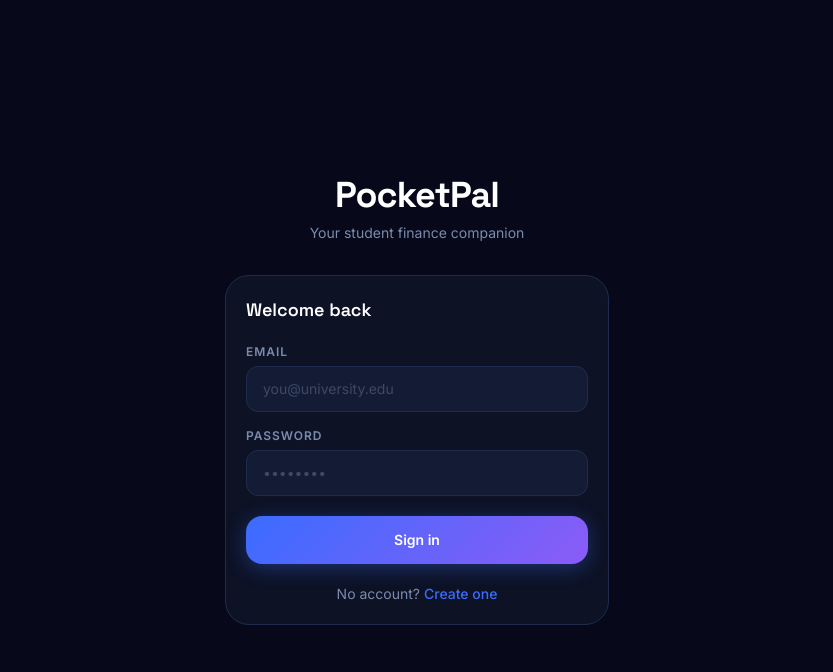
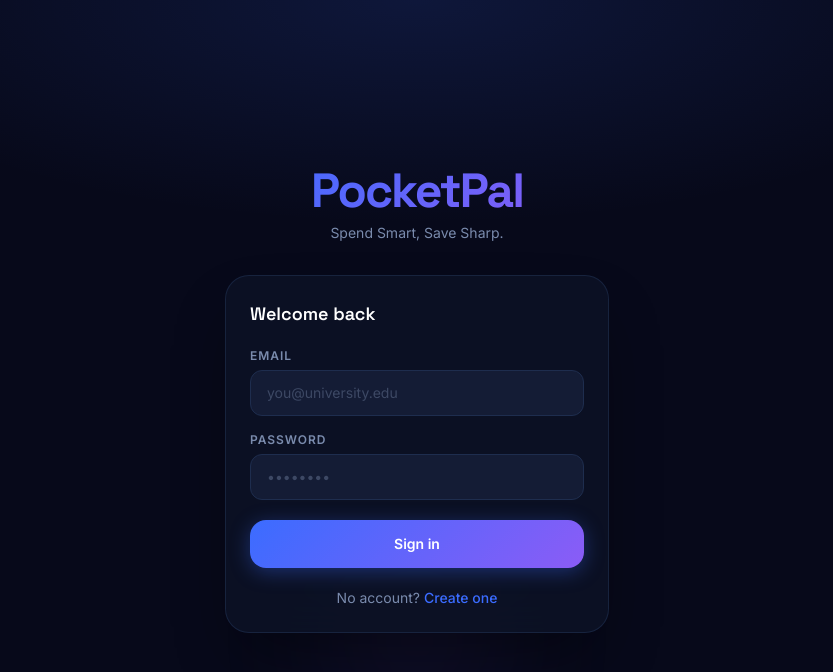
Before and after one commit to hussainfahadafzal/PocketPal, a React (Vite) app in the folder frontend/: page /login in a window 1280 px wide. Shown: the top 672 px of the page, without its empty margins (223-1056 px from the left). Built offline with nearby package versions, Linux system fonts and the light colour scheme; no server answers; a web font is replaced by a local one.

Commit message:
Fix: user data isolation

```diff
--- a/frontend/src/components/BottomNav.jsx
+++ b/frontend/src/components/BottomNav.jsx
@@ -48,9 +48,6 @@ export default function BottomNav() {
   const location = useLocation();
   const navigate = useNavigate();
 
-  // Use a portal so the nav renders directly in document.body, immune to any
-  // ancestor's CSS transform / filter that would break position:fixed containment.
-  // (The `page-enter` animation on page wrappers creates exactly such a context.)
   return createPortal(
     <nav
       className="fixed bottom-0 left-0 right-0 z-50"
--- a/frontend/src/components/StreakCalendar.jsx
+++ b/frontend/src/components/StreakCalendar.jsx
@@ -31,9 +31,6 @@ function cycleDateLabel(start, end) {
   return `${s.toLocaleDateString('en-IN', opts)} – ${e.toLocaleDateString('en-IN', opts)}`;
 }
 
-/**
- * celebrateKey – bump to trigger streak-bump + glow animation.
- */
 export default function StreakCalendar({ celebrateKey = 0 }) {
   const [data, setData] = useState(null);
   const [glowing, setGlowing] = useState(false);
--- a/frontend/src/pages/AddExpense.jsx
+++ b/frontend/src/pages/AddExpense.jsx
@@ -43,7 +43,6 @@ function ConfirmScreen({ amount, savedExpense, onDone }) {
 
   return (
     <div className="min-h-screen bg-bg flex flex-col page-enter">
-      {/* Minimal header */}
       <header className="h-14 flex items-center px-4 border-b border-border/40">
         <span className="font-heading font-bold text-text text-base tracking-tight select-none">PocketPal</span>
       </header>
@@ -170,7 +169,6 @@ export default function AddExpense() {
 
   return (
     <div className="min-h-screen bg-bg pb-28 page-enter">
-      {/* Page header with back button */}
       <header className="sticky top-0 z-40 bg-bg/95 backdrop-blur-sm border-b border-border/40">
         <div className="max-w-sm mx-auto px-4 h-14 flex items-center gap-3">
           <button
@@ -192,7 +190,6 @@ export default function AddExpense() {
         <Card>
           <div className="flex flex-col gap-5">
 
-            {/* Amount — the main field */}
             <div className="flex flex-col gap-1.5">
               <label className="text-xs font-semibold uppercase tracking-[0.08em] text-muted">Amount</label>
               <div className="relative">
@@ -217,7 +214,6 @@ export default function AddExpense() {
               {errors.amount && <p className="text-xs text-danger">{errors.amount}</p>}
             </div>
 
-            {/* Category */}
             <div className="flex flex-col gap-1.5">
               <label className="text-xs font-semibold uppercase tracking-[0.08em] text-muted">Category</label>
               <div className="relative">
@@ -246,7 +242,6 @@ export default function AddExpense() {
               </div>
             </div>
 
-            {/* Note */}
             <div className="flex flex-col gap-1.5">
               <label className="text-xs font-semibold uppercase tracking-[0.08em] text-muted">
                 Note <span className="normal-case tracking-normal font-normal">(optional)</span>
@@ -271,7 +266,6 @@ export default function AddExpense() {
               Save expense
             </Button>
 
-            {/* UPI quick-pay shown once user has typed an amount */}
             {hasAmount && (
               <div className="border-t border-border pt-4 flex flex-col gap-2">
                 <p className="text-muted text-xs text-center">or pay first, then save</p>
--- a/frontend/src/pages/Analysis.jsx
+++ b/frontend/src/pages/Analysis.jsx
@@ -55,6 +55,7 @@ export default function Analysis() {
   const [nudges, setNudges] = useState([]);
   const [loading, setLoading] = useState(true);
   const [error, setError] = useState('');
+  const [retryCount, setRetryCount] = useState(0);
 
   useEffect(() => {
     setLoading(true);
@@ -69,7 +70,7 @@ export default function Analysis() {
       })
       .catch(() => setError('Could not load analysis. Try refreshing.'))
       .finally(() => setLoading(false));
-  }, [month]);
+  }, [month, retryCount]);
 
   useEffect(() => {
     client.get('/pal/nudges').then((res) => setNudges(res.data)).catch(() => {});
@@ -147,7 +148,7 @@ export default function Analysis() {
           <div className="text-center pt-16">
             <p className="text-danger text-sm mb-3">{error}</p>
             <button
-              onClick={() => setMonth((m) => { /* force re-fetch */ return m; })}
+              onClick={() => setRetryCount((c) => c + 1)}
               className="text-primary text-sm font-medium underline underline-offset-2 active:opacity-70"
             >
               Tap to retry
--- a/frontend/src/pages/History.jsx
+++ b/frontend/src/pages/History.jsx
@@ -104,7 +104,6 @@ export default function History() {
       await client.delete(`/expenses/${id}`);
       setExpenses((prev) => prev.filter((e) => e.id !== id));
     } catch {
-      // keep item visible; user can retry
     } finally {
       setPendingDelete(null);
     }
--- a/frontend/src/pages/Login.jsx
+++ b/frontend/src/pages/Login.jsx
@@ -1,9 +1,19 @@
 import { useState } from 'react';
 import { Link } from 'react-router-dom';
+import { motion } from 'framer-motion';
 import { useAuth } from '../context/AuthContext';
 import Button from '../components/Button';
-import Card from '../components/Card';
 import Input from '../components/Input';
+
+const SPRING = { duration: 0.5, ease: [0.22, 1, 0.36, 1] };
+const containerVariants = {
+  hidden: {},
+  show: { transition: { staggerChildren: 0.08, delayChildren: 0.05 } },
+};
+const itemVariants = {
+  hidden: { opacity: 0, y: 20 },
+  show: { opacity: 1, y: 0, transition: SPRING },
+};
 
 export default function Login() {
   const { login } = useAuth();
@@ -26,15 +36,60 @@ export default function Login() {
   };
 
   return (
-    <div className="min-h-screen bg-bg flex items-center justify-center p-5 page-enter">
-      <div className="w-full max-w-sm">
+    <div className="min-h-screen bg-bg flex items-center justify-center p-5 page-enter overflow-hidden">
+      {/* Background glow */}
+      <div
+        className="fixed inset-0 pointer-events-none"
+        style={{
+          background: 'radial-gradient(ellipse 70% 40% at 50% 0%, rgba(59,108,255,0.14) 0%, transparent 70%)',
+        }}
+        aria-hidden
+      />
+      <div
+        className="fixed bottom-0 left-1/2 -translate-x-1/2 w-80 h-80 rounded-full pointer-events-none"
+        style={{
+          background: 'radial-gradient(circle, rgba(139,92,246,0.08) 0%, transparent 70%)',
+          filter: 'blur(40px)',
+        }}
+        aria-hidden
+      />
 
-        <div className="mb-8 text-center">
-          <h1 className="font-heading text-4xl font-bold text-text tracking-tight">PocketPal</h1>
-          <p className="text-muted text-sm mt-2">Your student finance companion</p>
-        </div>
+      <motion.div
+        className="w-full max-w-sm relative z-10"
+        variants={containerVariants}
+        initial="hidden"
+        animate="show"
+      >
+        {/* Brand wordmark */}
+        <motion.div variants={itemVariants} className="mb-8 text-center">
+          <h1
+            className="font-display font-bold tracking-tight leading-none mb-2"
+            style={{
+              fontSize: 'clamp(2.4rem, 12vw, 3rem)',
+              letterSpacing: '-0.04em',
+              background: 'linear-gradient(135deg, #3B6CFF 0%, #8B5CF6 100%)',
+              WebkitBackgroundClip: 'text',
+              WebkitTextFillColor: 'transparent',
+              backgroundClip: 'text',
+            }}
+          >
+            PocketPal
+          </h1>
+          <p className="text-muted text-sm">Spend Smart, Save Sharp.</p>
+        </motion.div>
 
-        <Card>
+        {/* Card */}
+        <motion.div
+          variants={itemVariants}
+          className="rounded-3xl p-6"
+          style={{
+            background: 'rgba(13,18,37,0.90)',
+            border: '1px solid rgba(30,45,78,0.65)',
+            backdropFilter: 'blur(20px)',
+            WebkitBackdropFilter: 'blur(20px)',
+            boxShadow: '0 32px 64px -16px rgba(0,0,0,0.45)',
+          }}
+        >
           <h2 className="font-heading text-lg font-semibold text-text mb-5">Welcome back</h2>
 
           <form onSubmit={handleSubmit} className="flex flex-col gap-4">
@@ -68,13 +123,16 @@ export default function Login() {
 
           <p className="text-center text-sm text-muted mt-5">
             No account?{' '}
-            <Link to="/register" className="text-primary hover:underline underline-offset-2 font-medium transition-colors">
+            <Link
+              to="/register"
+              className="font-medium transition-colors"
+              style={{ color: '#3B6CFF' }}
+            >
               Create one
             </Link>
           </p>
-        </Card>
-
-      </div>
+        </motion.div>
+      </motion.div>
     </div>
   );
 }
--- a/frontend/src/pages/Register.jsx
+++ b/frontend/src/pages/Register.jsx
@@ -1,9 +1,19 @@
 import { useState } from 'react';
 import { Link } from 'react-router-dom';
+import { motion } from 'framer-motion';
 import { useAuth } from '../context/AuthContext';
 import Button from '../components/Button';
-import Card from '../components/Card';
 import Input from '../components/Input';
+
+const SPRING = { duration: 0.5, ease: [0.22, 1, 0.36, 1] };
+const containerVariants = {
+  hidden: {},
+  show: { transition: { staggerChildren: 0.07, delayChildren: 0.05 } },
+};
+const itemVariants = {
+  hidden: { opacity: 0, y: 20 },
+  show: { opacity: 1, y: 0, transition: SPRING },
+};
 
 export default function Register() {
   const { register } = useAuth();
@@ -38,15 +48,60 @@ export default function Register() {
   };
 
   return (
-    <div className="min-h-screen bg-bg flex items-center justify-center p-5 page-enter">
-      <div className="w-full max-w-sm">
+    <div className="min-h-screen bg-bg flex items-center justify-center p-5 page-enter overflow-hidden">
+      {/* Background glow */}
+      <div
+        className="fixed inset-0 pointer-events-none"
+        style={{
+          background: 'radial-gradient(ellipse 70% 40% at 50% 0%, rgba(59,108,255,0.14) 0%, transparent 70%)',
+        }}
+        aria-hidden
+      />
+      <div
+        className="fixed bottom-0 left-1/2 -translate-x-1/2 w-80 h-80 rounded-full pointer-events-none"
+        style={{
+          background: 'radial-gradient(circle, rgba(139,92,246,0.08) 0%, transparent 70%)',
+          filter: 'blur(40px)',
+        }}
+        aria-hidden
+      />
 
-        <div className="mb-8 text-center">
-          <h1 className="font-heading text-4xl font-bold text-text tracking-tight">PocketPal</h1>
-          <p className="text-muted text-sm mt-2">Take control of your student budget</p>
-        </div>
+      <motion.div
+        className="w-full max-w-sm relative z-10"
+        variants={containerVariants}
+        initial="hidden"
+        animate="show"
+      >
+        {/* Brand wordmark */}
+        <motion.div variants={itemVariants} className="mb-8 text-center">
+          <h1
+            className="font-display font-bold tracking-tight leading-none mb-2"
+            style={{
+              fontSize: 'clamp(2.4rem, 12vw, 3rem)',
+              letterSpacing: '-0.04em',
+              background: 'linear-gradient(135deg, #3B6CFF 0%, #8B5CF6 100%)',
+              WebkitBackgroundClip: 'text',
+              WebkitTextFillColor: 'transparent',
+              backgroundClip: 'text',
+            }}
+          >
+            PocketPal
+          </h1>
+          <p className="text-muted text-sm">Take control of your student budget.</p>
+        </motion.div>
 
-        <Card>
+        {/* Card */}
+        <motion.div
+          variants={itemVariants}
+          className="rounded-3xl p-6"
+          style={{
+            background: 'rgba(13,18,37,0.90)',
+            border: '1px solid rgba(30,45,78,0.65)',
+            backdropFilter: 'blur(20px)',
+            WebkitBackdropFilter: 'blur(20px)',
+            boxShadow: '0 32px 64px -16px rgba(0,0,0,0.45)',
+          }}
+        >
           <h2 className="font-heading text-lg font-semibold text-text mb-5">Create account</h2>
 
           <form onSubmit={handleSubmit} className="flex flex-col gap-4">
@@ -102,13 +157,16 @@ export default function Register() {
 
           <p className="text-center text-sm text-muted mt-5">
             Already have one?{' '}
-            <Link to="/login" className="text-primary hover:underline underline-offset-2 font-medium transition-colors">
+            <Link
+              to="/login"
+              className="font-medium transition-colors"
+              style={{ color: '#3B6CFF' }}
+            >
               Sign in
             </Link>
           </p>
-        </Card>
-
-      </div>
+        </motion.div>
+      </motion.div>
     </div>
   );
 }
--- a/frontend/src/pages/Score.jsx
+++ b/frontend/src/pages/Score.jsx
@@ -6,7 +6,6 @@ import TopBar from '../components/TopBar';
 import Spinner from '../components/Spinner';
 import { useCountUp } from '../hooks/useCountUp';
 
-// ── Gauge constants ──────────────────────────────────────────────────────────
 const CX = 100;
 const CY = 100;
 const R  = 76;
@@ -200,7 +199,7 @@ export default function Score() {
   }, []);
 
   return (
-    <div className="min-h-screen bg-bg pb-28">
+    <div className="min-h-screen bg-bg pb-28 page-enter">
       <TopBar showLogout />
 
       <motion.div
```
Also changed, not shown: frontend/src/components/SavingsJarCard.jsx (+0 -8 lines), 1 other file (tests, documents, lock files or other folders).
